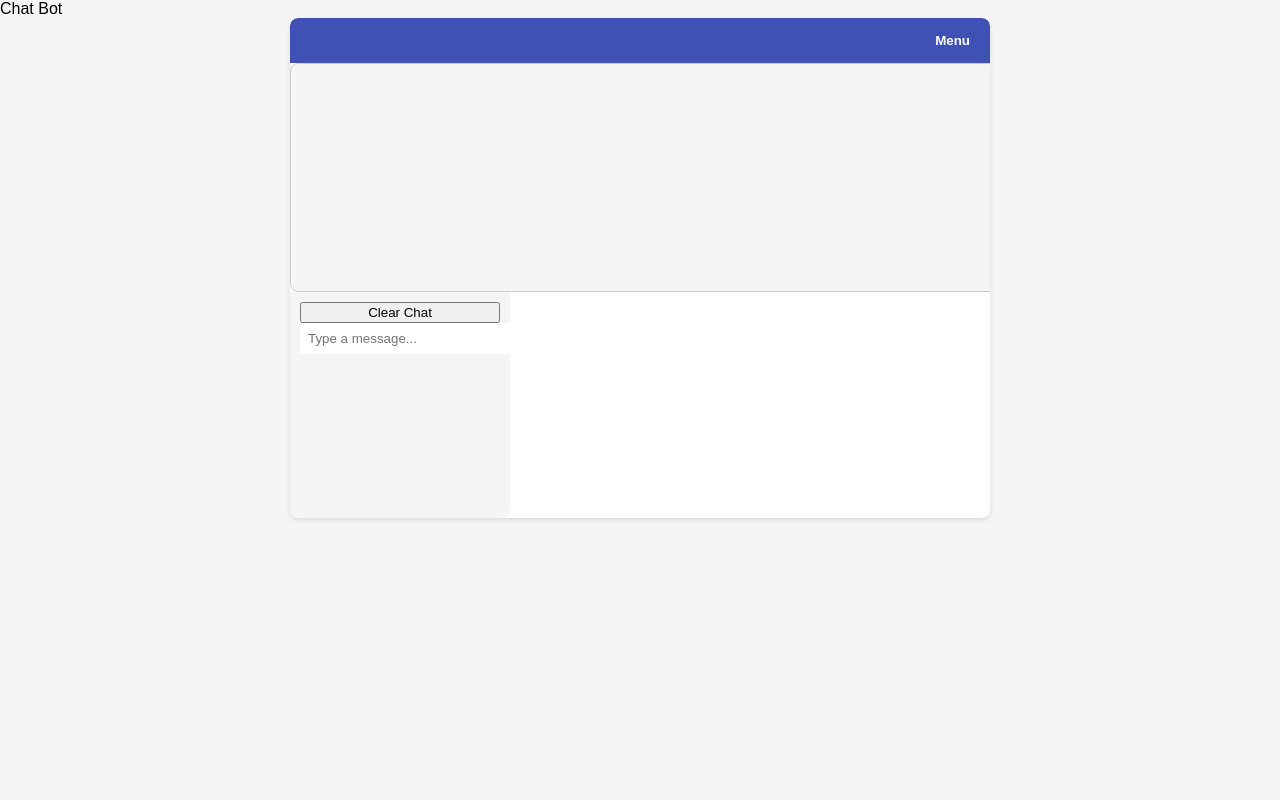
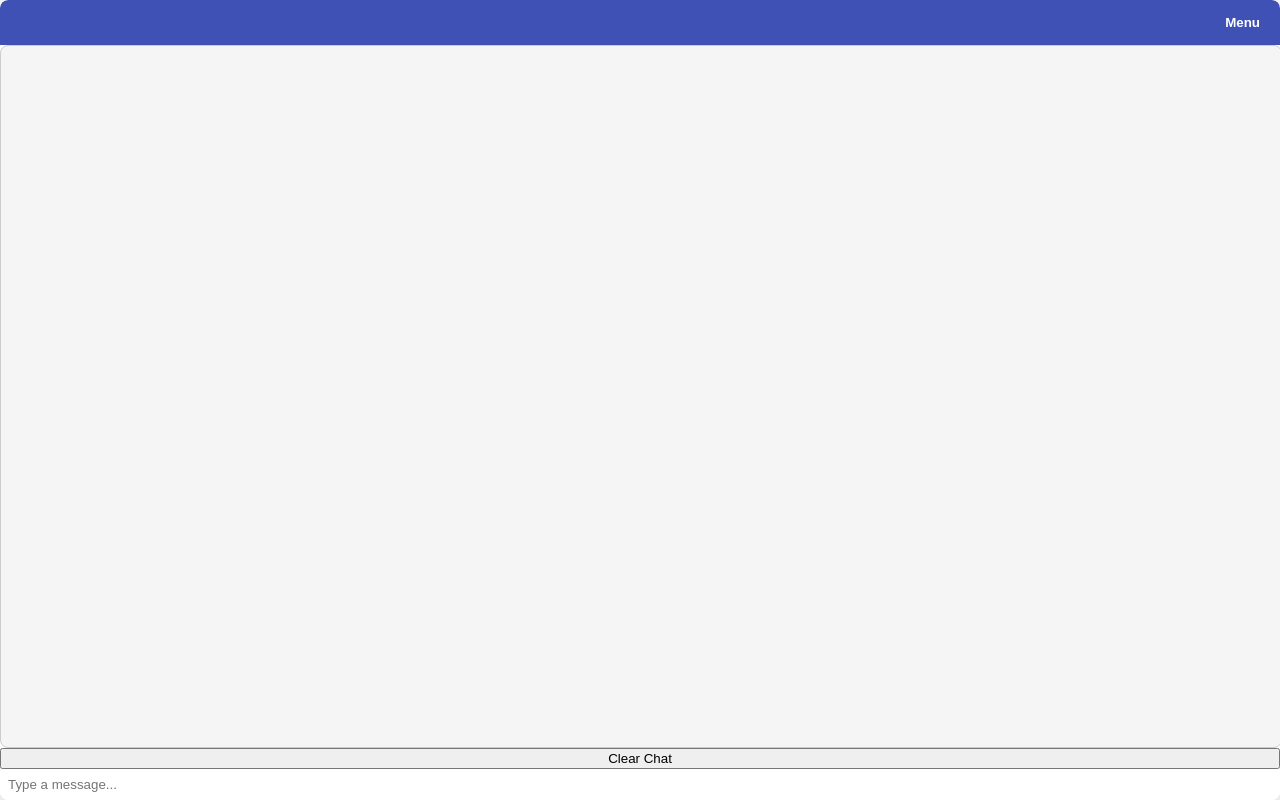
Before and after one commit to ivonr7/FallHack2023, a plain HTML site: page index.html in a window 1280 px wide. Drawn offline with Linux system fonts and the light colour scheme.

Commit message:
Chatbox now resizes with window resize

```diff
--- a/index.html
+++ b/index.html
@@ -2,7 +2,6 @@
 <html>
 <head>
     <link rel="stylesheet" type="text/css" href="style.css">
-    <header>Chat Bot</header>
 </head>
 <body>
     <div id="chat-container">
--- a/style.css
+++ b/style.css
@@ -1,13 +1,18 @@
 /* styles.css */
+html {
+    height: 100%;
+}
 body {
     font-family: Arial, sans-serif;
     background-color: #f5f5f5;
     margin: 0;
     padding: 0;
+    height: 100%;
 }
 
 #chat-container {
-    width: 700px; /* Total width of 500 (output) + 200 (input) */
+    width: 100%; /* Total width of 500 (output) + 200 (input) */
+    height: 100%;
     margin: 0 auto;
     display: flex;
     flex-direction: column;
@@ -15,7 +20,7 @@ body {
     border-radius: 8px;
     box-shadow: 0 2px 4px rgba(0, 0, 0, 0.1);
     overflow: hidden;
-    height: 500px;
+
 }
 
 #chat-header {
@@ -50,13 +55,15 @@ body {
 }
 
 #chat-output {
-    width: 700px; /* Width of the output box */
-    height: 500px;
+    width: 100%; /* Width of the output box */
+    height: 100%;
     background-color: #f5f5f5;
     border: 1px solid #ccc;
     border-radius: 8px;
-    padding: 10px;
-    overflow-y: auto;
+    /*padding: 10px;*/
+    overflow:scroll;
+    overflow-y: scroll;
+    overflow-x: hidden;
 }
 
 #chat-messages {
@@ -79,14 +86,13 @@ body {
 }
 
 #chat-input {
-    width: 200px; /* Width of the input section */
-    height: 500px;
-    padding: 10px;
+    width: 100%; /* Width of the input section */
+    /*height: 100%;*/
     display: flex;
     flex-direction: column;
     background-color: #f5f5f5;
-    border-bottom-left-radius: 8px;
-    border-bottom-right-radius: 8px;
+    /*border-bottom-left-radius: 8px;
+    border-bottom-right-radius: 8px;*/
 }
 
 #user-input {
```
